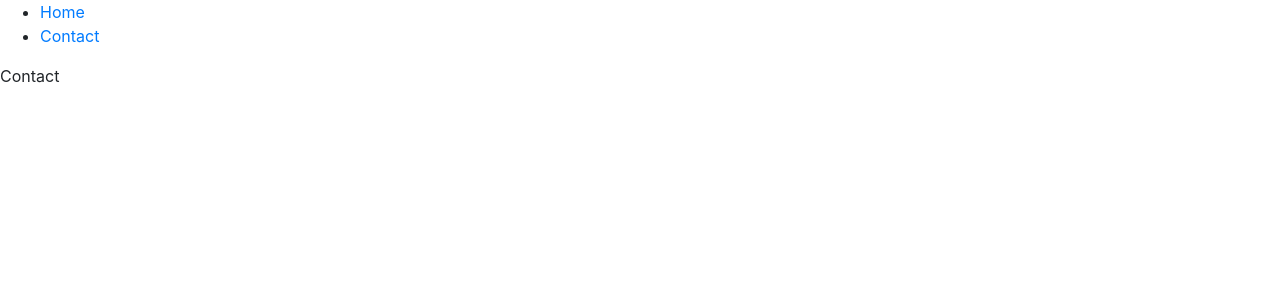
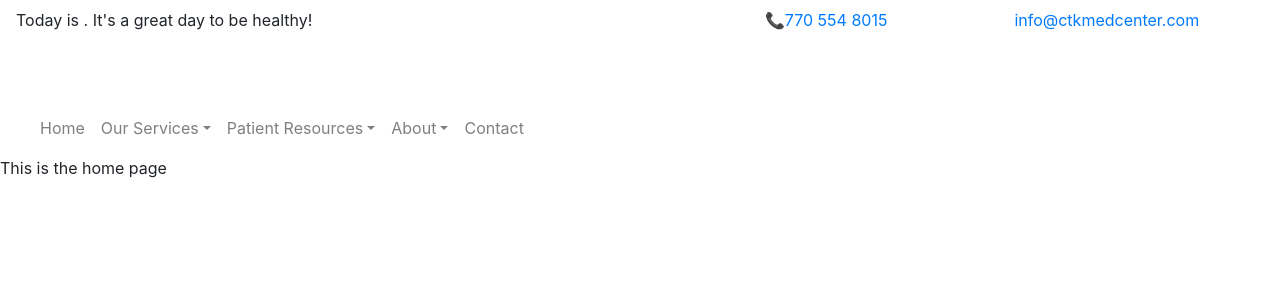
Before and after one commit to deeadebayo/ctkmedcenter-site, a Gatsby app: page / in a window 1280 px wide. Shown: the top 300 px of the page. Built offline with nearby package versions, Linux system fonts and the light colour scheme.

Commit message:
added in the banner above navbar. Still settign up components

```diff
--- /dev/null
+++ b/src/components/Banner.js
@@ -0,0 +1,29 @@
+import React from 'react';
+import { Navbar } from 'react-bootstrap';
+import styled from 'styled-components';
+
+const BannerHeaderStyles = styled.header`
+	padding-bottom: 100px;
+	nav {
+		display: grid;
+		grid-template-columns: 3fr 1fr 1fr;
+	}
+`;
+
+export default function Banner() {
+	return (
+		<BannerHeaderStyles>
+			<Navbar variant='light' fixed='top'>
+				<p>{`Today is . It's a great day to be healthy!`}</p>
+				<p>
+					📞<a href='tel:7705548015'>770 554 8015</a>
+				</p>
+				<p>
+					<a href='mailto:info@ctkmedcenter.com?subject=General%20Inquiry'>
+						info@ctkmedcenter.com
+					</a>
+				</p>
+			</Navbar>
+		</BannerHeaderStyles>
+	);
+}
--- a/src/components/Layout.js
+++ b/src/components/Layout.js
@@ -1,12 +1,14 @@
 import React from 'react';
-import Nav from './Nav';
 
 import 'bootstrap/dist/css/bootstrap.min.css';
+import TopNavigation from './StyledNavbar';
+import Banner from './Banner';
 
 export default function Layout({ children }) {
 	return (
 		<div>
-			<Nav />
+			<Banner />
+			<TopNavigation />
 			{children}
 			{/* <Footer /> */}
 		</div>
--- a/src/components/Nav.js
+++ /dev/null
@@ -1,17 +0,0 @@
-import React from 'react';
-import { Link } from 'gatsby';
-
-export default function Nav() {
-	return (
-		<nav>
-			<ul>
-				<li>
-					<Link to='/'>Home</Link>
-				</li>
-				<li>
-					<Link to='/contact'>Contact</Link>
-				</li>
-			</ul>
-		</nav>
-	);
-}
--- /dev/null
+++ b/src/components/StyledNavbar.js
@@ -0,0 +1,76 @@
+import React from 'react';
+import { Link } from 'gatsby';
+import { Navbar, NavDropdown, Nav } from 'react-bootstrap';
+
+export default function TopNavigation() {
+	const navigationItems = (navItemText, navItemLink) => {
+			return (
+				<Nav.Item>
+					<Link className='nav-link' to={`/${navItemLink}`}>
+						{navItemText}
+					</Link>
+				</Nav.Item>
+			);
+		},
+		navigationDropdownItems = (navItemText, navItemLink) => {
+			return (
+				<NavDropdown.Item>
+					<Link className='nav-link' to={`/${navItemLink}`}>
+						{navItemText}
+					</Link>
+				</NavDropdown.Item>
+			);
+		};
+
+	return (
+		<header>
+			<Navbar variant='light' sticky='top'>
+				<Navbar.Brand href='#home' />
+				<Navbar.Toggle aria-controls='' />
+				<Navbar.Collapse>
+					<Nav className='mr-auto'>
+						{navigationItems('Home', '')}
+						<NavDropdown title='Our Services'>
+							{navigationDropdownItems('Sick Visits', '')}
+							{navigationDropdownItems('Telehealth', '')}
+							{navigationDropdownItems('Allergy Testing', '')}
+							{navigationDropdownItems('Health Screenings', '')}
+							{navigationDropdownItems('Wellness Products', '')}
+							{navigationDropdownItems(
+								'Travel Immunizations',
+								''
+							)}
+							{navigationDropdownItems(
+								'Immigration Physicals',
+								''
+							)}
+						</NavDropdown>
+						<NavDropdown title='Patient Resources'>
+							{navigationDropdownItems('Your First Visit', '')}
+							{navigationDropdownItems('FAQs', '')}
+							{navigationDropdownItems('Forms & Paperwork?', '')}
+							{navigationDropdownItems(
+								'Insurance and Payments',
+								''
+							)}
+							{navigationDropdownItems(
+								'Online Health Records',
+								''
+							)}
+							{navigationDropdownItems(
+								'Medical Records Release',
+								''
+							)}
+						</NavDropdown>
+						<NavDropdown title='About'>
+							{navigationDropdownItems('About Us', '')}
+							{navigationDropdownItems('What to Expect', '')}
+							{navigationDropdownItems('Our Doctor', '')}
+						</NavDropdown>
+						{navigationItems('Contact', 'contact')}
+					</Nav>
+				</Navbar.Collapse>
+			</Navbar>
+		</header>
+	);
+}
--- a/src/pages/contact.js
+++ b/src/pages/contact.js
@@ -1,9 +1,11 @@
 import React from 'react';
 
-export function ContactPage() {
+export default function ContactPage() {
 	return (
 		<>
-			<div>Contact</div>
+			<div>
+				<p>Hi I'm the contact page</p>
+			</div>
 		</>
 	);
 }
--- a/src/pages/index.js
+++ b/src/pages/index.js
@@ -3,7 +3,7 @@ import React from 'react';
 export default function HomePage() {
 	return (
 		<>
-			<div>Contact</div>
+			<div>This is the home page</div>
 		</>
 	);
 }
```
Also changed, not shown: 1 other file (tests, documents, lock files or other folders).
